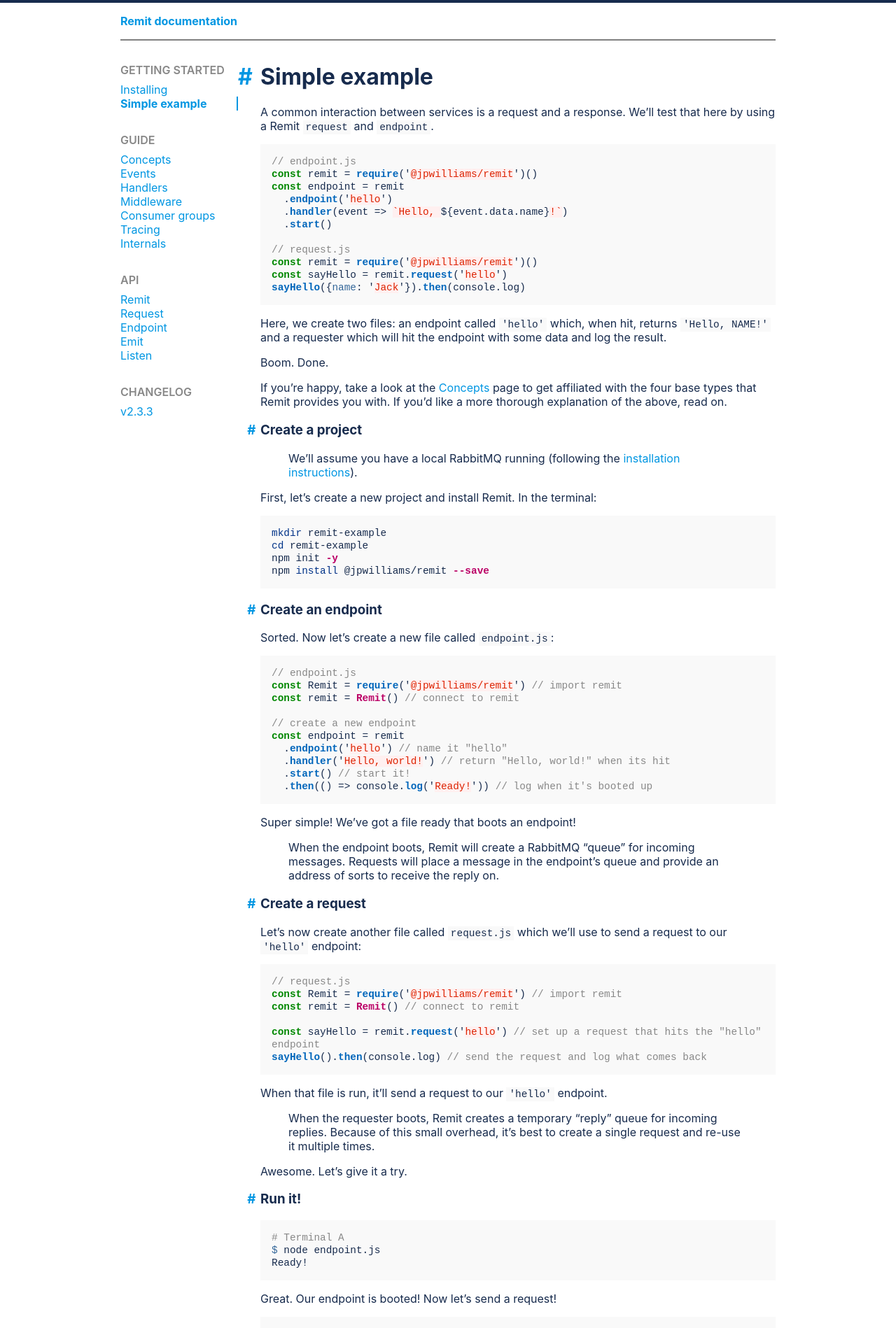
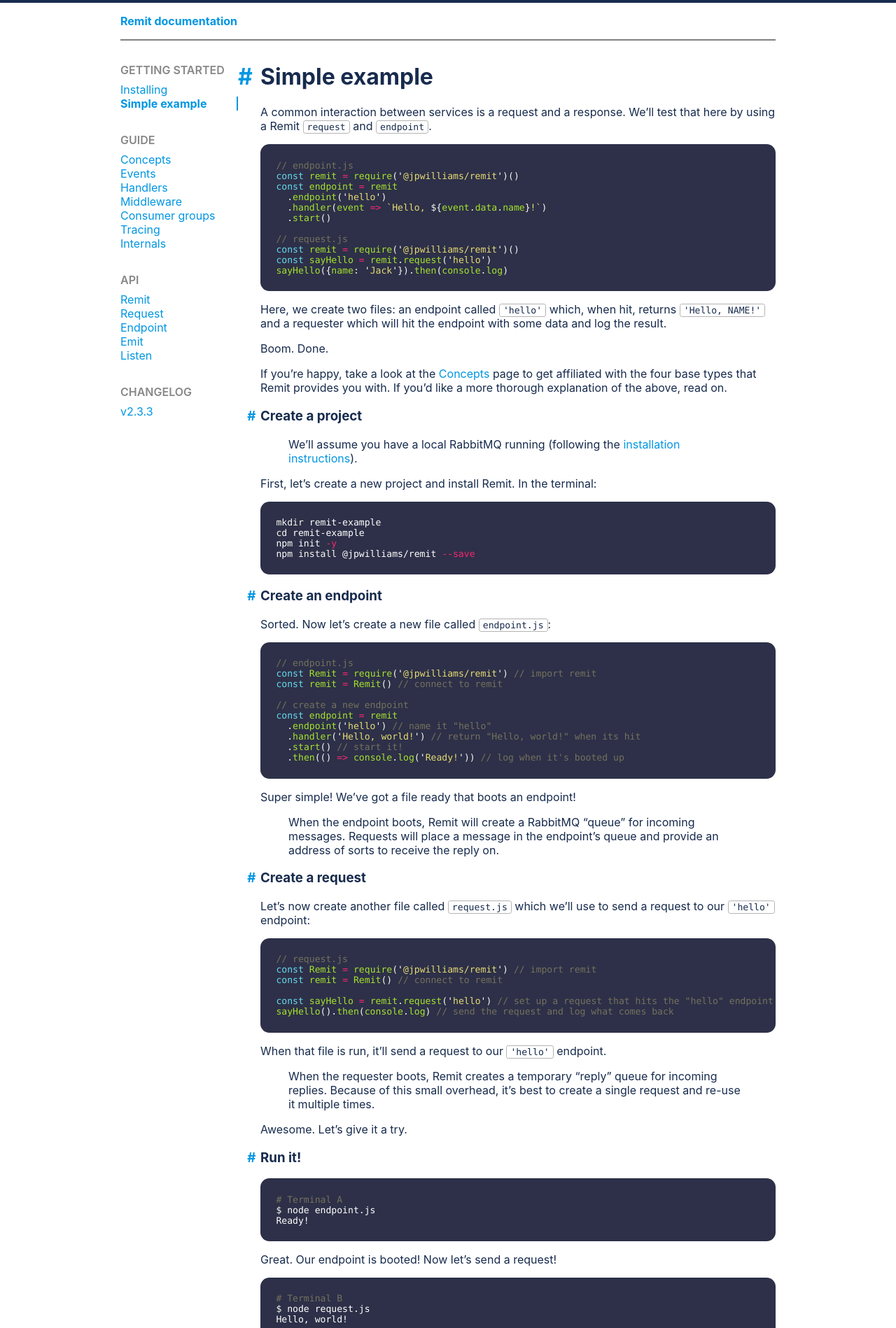
Before and after one commit to jpwilliams/remit, a Jekyll site: the page built from docs/_start/simple-example.md, in a window 1280 px wide. Shown: the top 1898 px of the page at 70% size. Built offline with Jekyll 4.4.1, drawn with Linux system fonts in a browser that asks for light colours.

Commit message:
add monokai syntax highlighting to docs

```diff
--- a/docs/_includes/head.html
+++ b/docs/_includes/head.html
@@ -19,7 +19,7 @@
 <title>{{ title }}</title>
 <meta name="description" content="{{ description }}">
 <link rel="manifest" href="{{ site.baseurl }}/manifest.json">
-<link rel="preload" as="style" href="{{ site.baseurl }}/css/syntax.css" onload="this.rel='stylesheet'">
+<link rel="preload" as="style" href="{{ site.baseurl }}/css/monokai.css" onload="this.rel='stylesheet'">
 
 {% capture criticalStyles %}
 {% include critical.scss %}
--- /dev/null
+++ b/docs/css/monokai.css
@@ -0,0 +1,98 @@
+ /**
+	* Code formatting
+	*/
+	pre,
+	code {
+		font-size: 0.82rem;
+		font-family: Inconsolata, Monaco, Consolas, "Courier New", Courier, monospace;
+	}
+
+	code {
+    padding: 1px 5px;
+    border-radius: 0.2rem;
+    border: 1px solid #b4b4b4;
+	}
+
+	pre {
+    border-radius: 0.8rem;
+		padding: 1.4rem;
+		overflow-x: auto;
+		tab-size: 4;
+	}
+
+	pre > code {
+		color: white;
+		border: 0;
+		padding-right: 0;
+		padding-left: 0;
+  }
+
+  figure {
+    margin: 0;
+  }
+
+.highlight pre { background-color: #2d3048; }
+.highlight .hll { background-color: #2d3048; }
+.highlight .c { color: #75715e } /* Comment */
+.highlight .err { color: #960050; background-color: #1e0010 } /* Error */
+.highlight .k { color: #66d9ef } /* Keyword */
+.highlight .l { color: #ae81ff } /* Literal */
+.highlight .n { color: #f8f8f2 } /* Name */
+.highlight .o { color: #f92672 } /* Operator */
+.highlight .p { color: #f8f8f2 } /* Punctuation */
+.highlight .cm { color: #75715e } /* Comment.Multiline */
+.highlight .cp { color: #75715e } /* Comment.Preproc */
+.highlight .c1 { color: #75715e } /* Comment.Single */
+.highlight .cs { color: #75715e } /* Comment.Special */
+.highlight .ge { font-style: italic } /* Generic.Emph */
+.highlight .gs { font-weight: bold } /* Generic.Strong */
+.highlight .kc { color: #66d9ef } /* Keyword.Constant */
+.highlight .kd { color: #66d9ef } /* Keyword.Declaration */
+.highlight .kn { color: #f92672 } /* Keyword.Namespace */
+.highlight .kp { color: #66d9ef } /* Keyword.Pseudo */
+.highlight .kr { color: #66d9ef } /* Keyword.Reserved */
+.highlight .kt { color: #66d9ef } /* Keyword.Type */
+.highlight .ld { color: #e6db74 } /* Literal.Date */
+.highlight .m { color: #ae81ff } /* Literal.Number */
+.highlight .s { color: #e6db74 } /* Literal.String */
+.highlight .na { color: #a6e22e } /* Name.Attribute */
+.highlight .nb { color: #f8f8f2 } /* Name.Builtin */
+.highlight .nc { color: #a6e22e } /* Name.Class */
+.highlight .no { color: #66d9ef } /* Name.Constant */
+.highlight .nd { color: #a6e22e } /* Name.Decorator */
+.highlight .ni { color: #f8f8f2 } /* Name.Entity */
+.highlight .ne { color: #a6e22e } /* Name.Exception */
+.highlight .nf { color: #a6e22e } /* Name.Function */
+.highlight .nl { color: #f8f8f2 } /* Name.Label */
+.highlight .nn { color: #f8f8f2 } /* Name.Namespace */
+.highlight .nx { color: #a6e22e } /* Name.Other */
+.highlight .py { color: #f8f8f2 } /* Name.Property */
+.highlight .nt { color: #f92672 } /* Name.Tag */
+.highlight .nv { color: #f8f8f2 } /* Name.Variable */
+.highlight .ow { color: #f92672 } /* Operator.Word */
+.highlight .w { color: #f8f8f2 } /* Text.Whitespace */
+.highlight .mf { color: #ae81ff } /* Literal.Number.Float */
+.highlight .mh { color: #ae81ff } /* Literal.Number.Hex */
+.highlight .mi { color: #ae81ff } /* Literal.Number.Integer */
+.highlight .mo { color: #ae81ff } /* Literal.Number.Oct */
+.highlight .sb { color: #e6db74 } /* Literal.String.Backtick */
+.highlight .sc { color: #e6db74 } /* Literal.String.Char */
+.highlight .sd { color: #e6db74 } /* Literal.String.Doc */
+.highlight .s2 { color: #e6db74 } /* Literal.String.Double */
+.highlight .se { color: #ae81ff } /* Literal.String.Escape */
+.highlight .sh { color: #e6db74 } /* Literal.String.Heredoc */
+.highlight .si { color: #e6db74 } /* Literal.String.Interpol */
+.highlight .sx { color: #e6db74 } /* Literal.String.Other */
+.highlight .sr { color: #e6db74 } /* Literal.String.Regex */
+.highlight .s1 { color: #e6db74 } /* Literal.String.Single */
+.highlight .ss { color: #e6db74 } /* Literal.String.Symbol */
+.highlight .bp { color: #f8f8f2 } /* Name.Builtin.Pseudo */
+.highlight .vc { color: #f8f8f2 } /* Name.Variable.Class */
+.highlight .vg { color: #f8f8f2 } /* Name.Variable.Global */
+.highlight .vi { color: #f8f8f2 } /* Name.Variable.Instance */
+.highlight .il { color: #ae81ff } /* Literal.Number.Integer.Long */
+
+.highlight .gh { } /* Generic Heading & Diff Header */
+.highlight .gu { color: #75715e; } /* Generic.Subheading & Diff Unified/Comment? */
+.highlight .gd { color: #f92672; } /* Generic.Deleted & Diff Deleted */
+.highlight .gi { color: #a6e22e; } /* Generic.Inserted & Diff Inserted */
```
